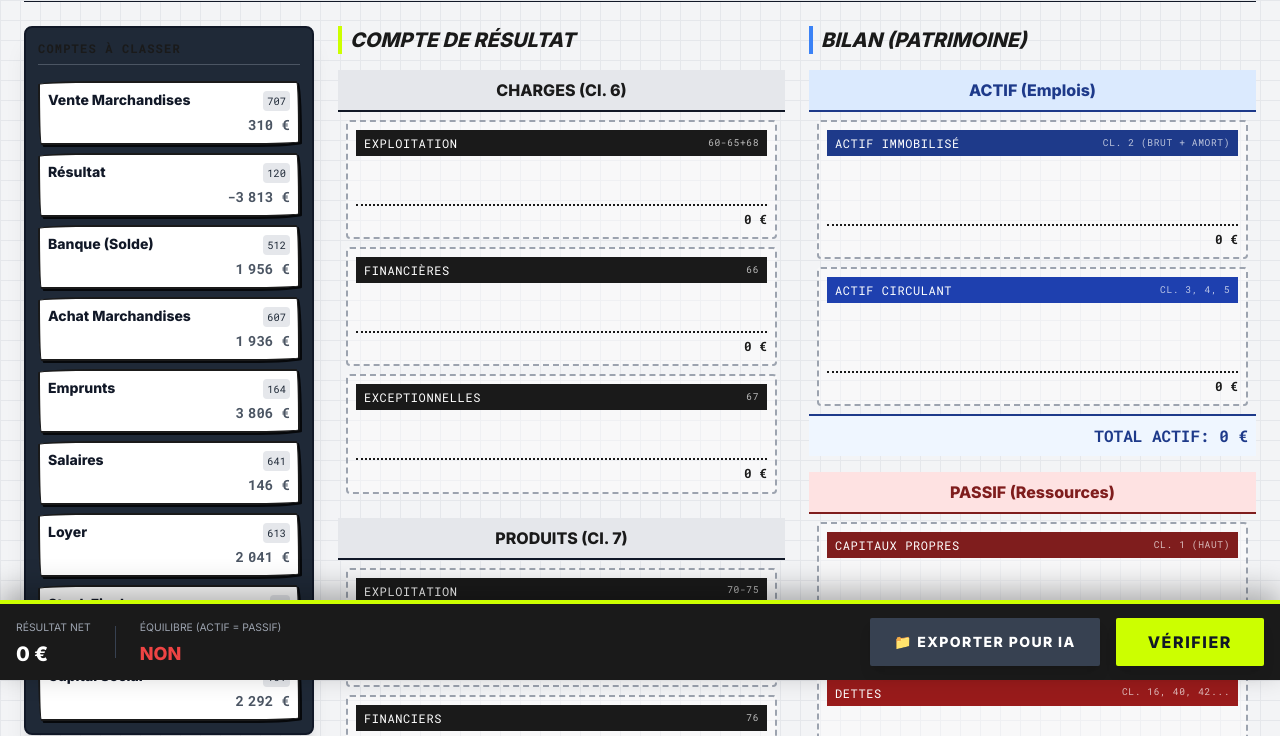
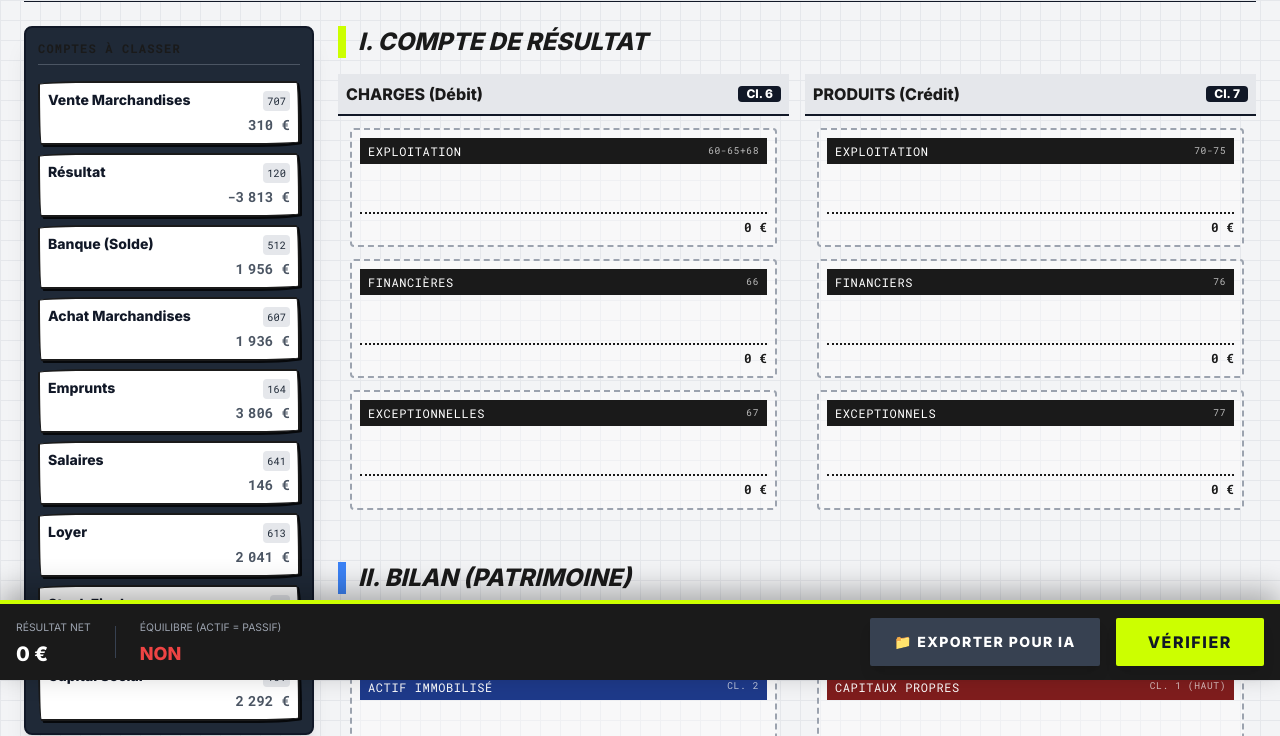
Before and after one commit to mugnagne/compta, a plain HTML site: page index.html in a window 1280 px wide. Shown: the part 120-856 px from the top of the page. Drawn offline with nearby package versions, Linux system fonts and the light colour scheme; a web font is replaced by a local one.

Commit message:
Update index.html

```diff
--- a/index.html
+++ b/index.html
@@ -3,7 +3,7 @@
 <head>
     <meta charset="UTF-8">
     <meta name="viewport" content="width=device-width, initial-scale=1.0">
-    <title>Compta Neuille - V15 LOGIC</title>
+    <title>Compta Neuille - V16 LAYOUT</title>
     <script src="https://cdn.tailwindcss.com"></script>
     <link href="https://fonts.googleapis.com/css2?family=Playfair+Display:ital,wght@1,400;1,700&family=Roboto+Mono:wght@400;700&family=Inter:wght@400;800&display=swap" rel="stylesheet">
     <link href="https://fonts.googleapis.com/css2?family=Gloria+Hallelujah&display=swap" rel="stylesheet">
@@ -24,7 +24,7 @@
             background-image: linear-gradient(var(--soft-grid) 1px, transparent 1px),
             linear-gradient(90deg, var(--soft-grid) 1px, transparent 1px);
             background-size: 20px 20px;
-            padding-bottom: 140px; /* Espace pour le footer */
+            padding-bottom: 140px;
         }
 
         .font-serif-header { font-family: 'Playfair Display', serif; }
@@ -122,7 +122,6 @@
 
         .pixelated-img { image-rendering: pixelated; }
 
-        /* VALIDATION */
         .valid-success { background-color: #d9f99d !important; border-color: #365314; }
         .valid-error { background-color: #fca5a5 !important; border-color: #7f1d1d; }
         .dragging { opacity: 0.4; transform: scale(0.9); }
@@ -161,7 +160,7 @@
                     <h1 class="text-3xl md:text-4xl font-extrabold tracking-tighter uppercase italic transform -rotate-1">
                         Compta<span class="text-[#ccff00] bg-gray-900 px-2">Neuille</span>
                     </h1>
-                    <span class="bg-gray-200 text-xs px-2 py-1 font-mono-code rounded border border-gray-400">V15 LOGIC</span>
+                    <span class="bg-gray-200 text-xs px-2 py-1 font-mono-code rounded border border-gray-400">V16 NEW LAYOUT</span>
                 </div>
                 <h2 id="company-name" class="mt-2 text-xl font-serif-header font-bold text-gray-800 border-b-2 border-[#ccff00] inline-block">Chargement...</h2>
             </div>
@@ -191,8 +190,8 @@
 
         <div class="grid grid-cols-12 gap-6">
 
-            <div class="col-span-12 lg:col-span-3">
-                <div id="journal-panel" class="hidden mb-6">
+            <div class="col-span-12 lg:col-span-3 flex flex-col gap-6">
+                <div id="journal-panel" class="hidden">
                     <div class="journal-paper p-4 border border-gray-300 min-h-[400px] max-h-[600px] overflow-y-auto shadow-xl relative transform -rotate-1">
                         <div class="absolute -top-3 left-1/2 transform -translate-x-1/2 bg-gray-900 text-white px-3 py-1 text-sm font-bold font-mono-code rotate-1">
                             JOURNAL DES OPÉRATIONS
@@ -209,14 +208,18 @@
                 </div>
             </div>
 
-            <div class="col-span-12 lg:col-span-9 grid grid-cols-1 md:grid-cols-2 gap-6">
+            <div class="col-span-12 lg:col-span-9 flex flex-col gap-10">
 
-                <div class="flex flex-col gap-4">
-                    <h3 class="font-black text-xl italic uppercase border-l-4 border-[#ccff00] pl-2">Compte de Résultat</h3>
+                <div>
+                    <h3 class="font-black text-2xl italic uppercase border-l-8 border-[#ccff00] pl-3 mb-4">I. Compte de Résultat</h3>
 
+                    <div class="grid grid-cols-1 md:grid-cols-2 gap-4">
                         <div class="ledger-container">
-                        <div class="bg-gray-200 p-2 font-bold text-center border-b-2 border-gray-900">CHARGES (Cl. 6)</div>
-                        <div class="p-2 space-y-2">
+                            <div class="bg-gray-200 p-2 font-bold text-center border-b-2 border-gray-900 flex justify-between items-center">
+                                <span>CHARGES (Débit)</span>
+                                <span class="text-xs bg-gray-900 text-white px-2 rounded">Cl. 6</span>
+                            </div>
+                            <div class="p-3 space-y-3">
                                 <div class="drop-zone p-2 rounded min-h-[80px]" ondrop="drop(event)" ondragover="allowDrop(event)" data-type="CHARGE" data-subtype="EXPLOIT">
                                     <div class="block-header"><span>Exploitation</span><span class="text-[0.6rem] opacity-70">60-65+68</span></div>
                                     <div id="zone-charge-exploit" class="min-h-[40px] space-y-1 mt-2"></div>
@@ -236,8 +239,11 @@
                         </div>
 
                         <div class="ledger-container">
-                        <div class="bg-gray-200 p-2 font-bold text-center border-b-2 border-gray-900">PRODUITS (Cl. 7)</div>
-                        <div class="p-2 space-y-2">
+                            <div class="bg-gray-200 p-2 font-bold text-center border-b-2 border-gray-900 flex justify-between items-center">
+                                <span>PRODUITS (Crédit)</span>
+                                <span class="text-xs bg-gray-900 text-white px-2 rounded">Cl. 7</span>
+                            </div>
+                            <div class="p-3 space-y-3">
                                 <div class="drop-zone p-2 rounded min-h-[80px]" ondrop="drop(event)" ondragover="allowDrop(event)" data-type="PRODUIT" data-subtype="EXPLOIT">
                                     <div class="block-header"><span>Exploitation</span><span class="text-[0.6rem] opacity-70">70-75</span></div>
                                     <div id="zone-produit-exploit" class="min-h-[40px] space-y-1 mt-2"></div>
@@ -256,15 +262,17 @@
                             </div>
                         </div>
                     </div>
+                </div>
 
-                <div class="flex flex-col gap-4">
-                    <h3 class="font-black text-xl italic uppercase border-l-4 border-blue-500 pl-2">Bilan (Patrimoine)</h3>
+                <div>
+                    <h3 class="font-black text-2xl italic uppercase border-l-8 border-blue-500 pl-3 mb-4">II. Bilan (Patrimoine)</h3>
 
+                    <div class="grid grid-cols-1 md:grid-cols-2 gap-4">
                         <div class="ledger-container border-blue-900">
                             <div class="bg-blue-100 p-2 font-bold text-center border-b-2 border-blue-900 text-blue-900">ACTIF (Emplois)</div>
-                        <div class="p-2 space-y-2">
+                            <div class="p-3 space-y-3">
                                 <div class="drop-zone p-2 rounded min-h-[100px]" ondrop="drop(event)" ondragover="allowDrop(event)" data-type="ACTIF" data-subtype="IMMO">
-                                <div class="block-header bg-blue-900"><span>Actif Immobilisé</span><span class="text-[0.6rem] opacity-70">Cl. 2 (Brut + Amort)</span></div>
+                                    <div class="block-header bg-blue-900"><span>Actif Immobilisé</span><span class="text-[0.6rem] opacity-70">Cl. 2</span></div>
                                     <div id="zone-actif-immo" class="min-h-[60px] space-y-1 mt-2"></div>
                                     <div class="zone-total" id="total-actif-immo">0 €</div>
                                 </div>
@@ -281,7 +289,7 @@
 
                         <div class="ledger-container border-red-900">
                             <div class="bg-red-100 p-2 font-bold text-center border-b-2 border-red-900 text-red-900">PASSIF (Ressources)</div>
-                        <div class="p-2 space-y-2">
+                            <div class="p-3 space-y-3">
                                 <div class="drop-zone p-2 rounded min-h-[100px]" ondrop="drop(event)" ondragover="allowDrop(event)" data-type="PASSIF" data-subtype="CAPITAUX">
                                     <div class="block-header bg-red-900"><span>Capitaux Propres</span><span class="text-[0.6rem] opacity-70">Cl. 1 (Haut)</span></div>
                                     <div id="zone-passif-capitaux" class="min-h-[60px] space-y-1 mt-2"></div>
@@ -300,6 +308,7 @@
                     </div>
                 </div>
 
+            </div>
         </div>
     </div>
 
@@ -416,16 +425,12 @@
             updateCalculations();
         }
 
-        // ========================
-        // LOGIC-DRIVEN HARDCORE
-        // ========================
         function initHardcoreMode() {
             gameItems = [];
             const journalDiv = document.getElementById('journal-content');
             const ledger = {};
             const durationMul = parseInt(document.getElementById('game-duration').value);
 
-            // STATE TRACKING FOR LOGIC
             let currentSupplierDebt = 0;
             let currentCustomerReceivable = 0;
 
@@ -454,25 +459,18 @@
                 return currentDate.toLocaleDateString('fr-FR');
             };
 
-            // 1. CAPITAL (Always Start)
             const capital = 20000 + (Math.floor(Math.random() * 10) * 1000);
             impact("Capital Social", TYPES.PASSIF, SUBS.CAPITAUX, '101', capital, false);
             impact("Banque", TYPES.ACTIF, SUBS.CIRC, '512', capital, true);
             addEntry("01/01/2024", `Apport en capital de ${capital}€.`);
 
-            // LOOPS WITH LOGIC
             const loops = 3 * durationMul;
             for(let i=0; i<loops; i++) {
                 const rand = Math.random();
-
-                // DECISION TREE
                 let action = '';
 
-                // Si on a des dettes, on peut payer (30% chance)
                 if (currentSupplierDebt > 500 && Math.random() > 0.6) action = 'PAY_DEBT';
-                // Si on a des créances, on peut encaisser (30% chance)
                 else if (currentCustomerReceivable > 500 && Math.random() > 0.6) action = 'RECEIVE_PAYMENT';
-                // Sinon opération courante
                 else {
                     if(rand < 0.4) action = 'BUY_STOCK';
                     else if(rand < 0.7) action = 'SELL_GOODS';
@@ -480,23 +478,21 @@
                 }
 
                 if (action === 'PAY_DEBT') {
-                    // Paye entre 50% et 100% de la dette
                     const amount = Math.floor(currentSupplierDebt * (0.5 + Math.random() * 0.5));
-                    impact("Dettes Fournisseurs", TYPES.PASSIF, SUBS.DETTES, '401', amount, true); // Debit dette
+                    impact("Dettes Fournisseurs", TYPES.PASSIF, SUBS.DETTES, '401', amount, true);
                     impact("Banque", TYPES.ACTIF, SUBS.CIRC, '512', amount, false);
                     currentSupplierDebt -= amount;
                     addEntry(nextDate(), `Paiement partiel fournisseur (${amount}€).`);
                 }
                 else if (action === 'RECEIVE_PAYMENT') {
                     const amount = Math.floor(currentCustomerReceivable * (0.5 + Math.random() * 0.5));
-                    impact("Créances Clients", TYPES.ACTIF, SUBS.CIRC, '411', amount, false); // Credit créance
+                    impact("Créances Clients", TYPES.ACTIF, SUBS.CIRC, '411', amount, false);
                     impact("Banque", TYPES.ACTIF, SUBS.CIRC, '512', amount, true);
                     currentCustomerReceivable -= amount;
                     addEntry(nextDate(), `Encaissement client (${amount}€).`);
                 }
                 else if (action === 'BUY_STOCK') {
                     const amount = Math.floor(Math.random() * 2000) + 500;
-                    // 70% Credit, 30% Cash
                     if(Math.random() > 0.3) {
                         impact("Achat Marchandises", TYPES.CHARGE, SUBS.EXPLOIT, '607', amount, true);
                         impact("Dettes Fournisseurs", TYPES.PASSIF, SUBS.DETTES, '401', amount, false);
@@ -510,7 +506,6 @@
                 }
                 else if (action === 'SELL_GOODS') {
                     const amount = Math.floor(Math.random() * 3000) + 1000;
-                    // 60% Credit, 40% Cash
                     if(Math.random() > 0.4) {
                         impact("Vente Marchandises", TYPES.PRODUIT, SUBS.EXPLOIT, '707', amount, false);
                         impact("Créances Clients", TYPES.ACTIF, SUBS.CIRC, '411', amount, true);
@@ -530,7 +525,6 @@
                 }
             }
 
-            // IMMO & DAP
             const immoPrice = 6000;
             const years = 5;
             impact("Matériel Industriel", TYPES.ACTIF, SUBS.IMMO, '215', immoPrice, true);
@@ -542,7 +536,6 @@
             impact("Amortissements Cumulés", TYPES.ACTIF, SUBS.IMMO, '281', dap, false);
             addEntry("31/12/2024", `Inventaire : Enregistrement de l'amortissement du matériel.`);
 
-            // RESULTAT
             let tC = 0, tP = 0;
             Object.values(ledger).forEach(acc => {
                 if(acc.type === TYPES.CHARGE) tC += acc.balance;
```
Lines whose indentation alone changed are shown as unchanged.
